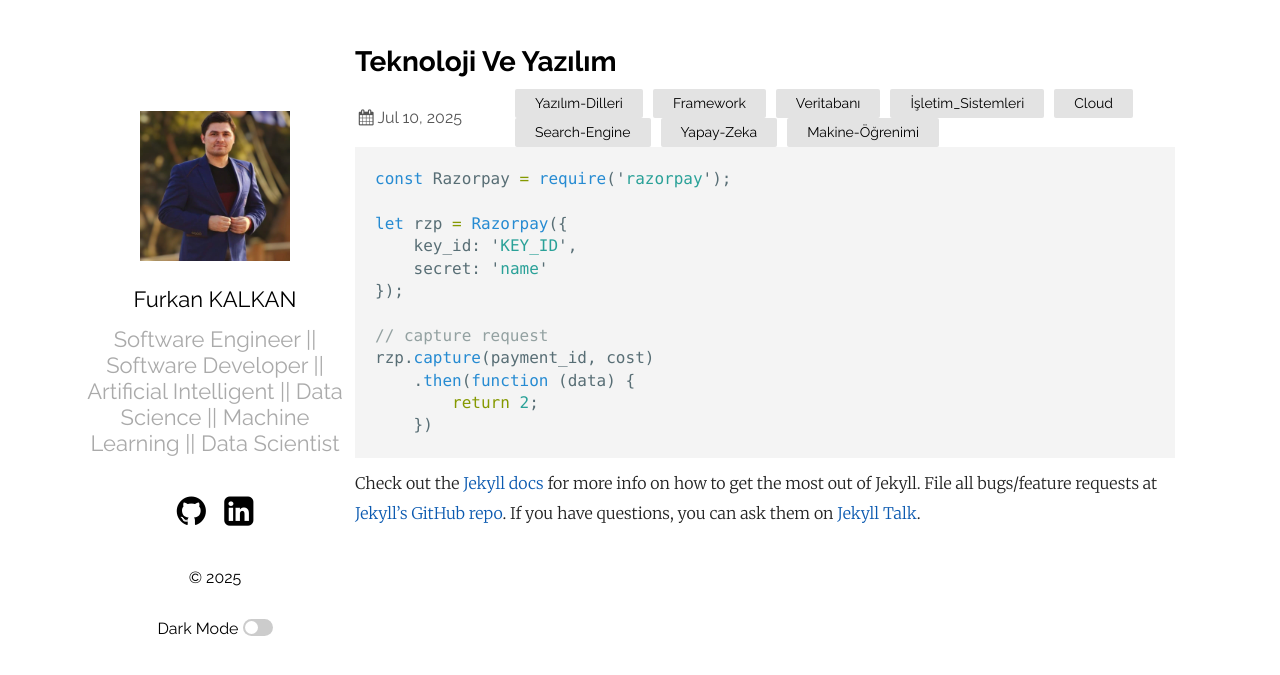
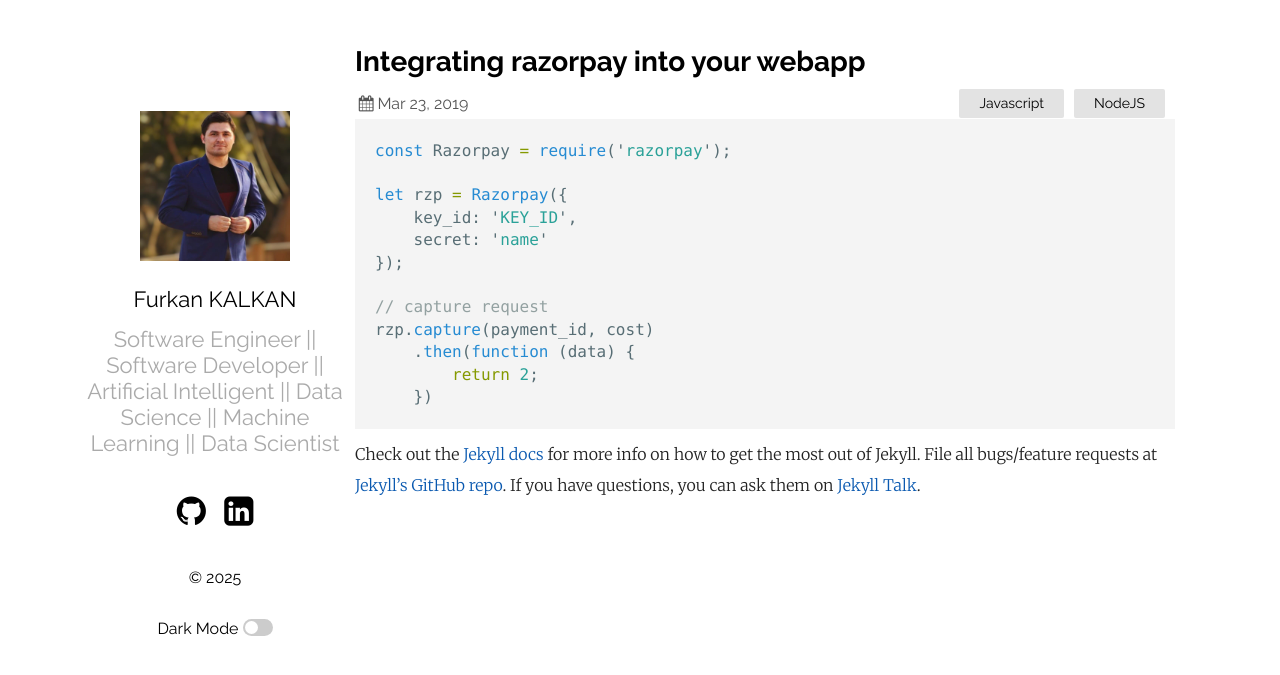
Before and after one commit to Furkan9534/furkan9534.github.io, a Jekyll site: the page built from _posts/2019-03-23-welcome-to-jekyll.markdown, in a window 1280 px wide. Shown: the top 675 px of the page. Built offline with Jekyll 4.4.1, drawn with Linux system fonts in a browser that asks for light colours.

Commit message:
Update 2019-03-23-welcome-to-jekyll.markdown

````diff
--- a/_posts/2019-03-23-welcome-to-jekyll.markdown
+++ b/_posts/2019-03-23-welcome-to-jekyll.markdown
@@ -1,8 +1,8 @@
 ---
 layout: post
-title:  "Teknoloji Ve Yazılım"
-date:   2025-07-10 21:03:36
-categories: Yazılım-Dilleri Framework Veritabanı İşletim_Sistemleri Cloud Search-Engine Yapay-Zeka Makine-Öğrenimi
+title:  "Integrating razorpay into your webapp"
+date:   2019-03-23 21:03:36 +0530
+categories: Javascript NodeJS
 ---
 
 ```javascript
````
